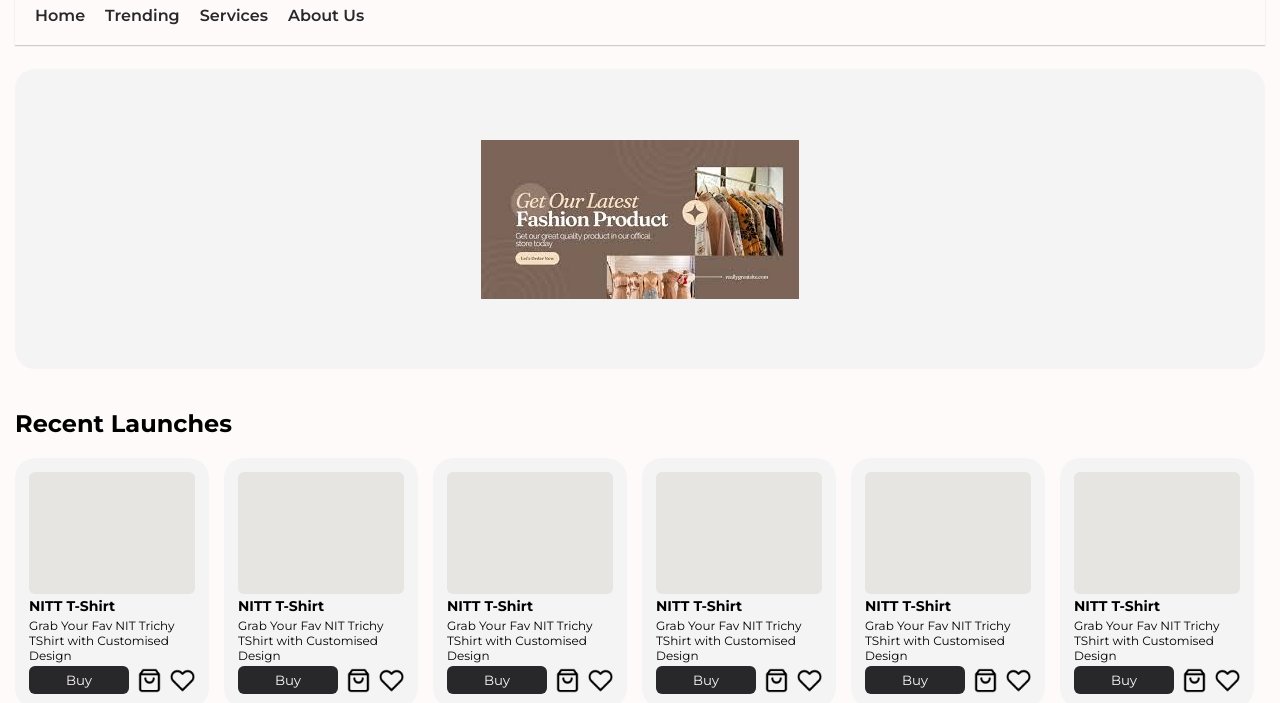
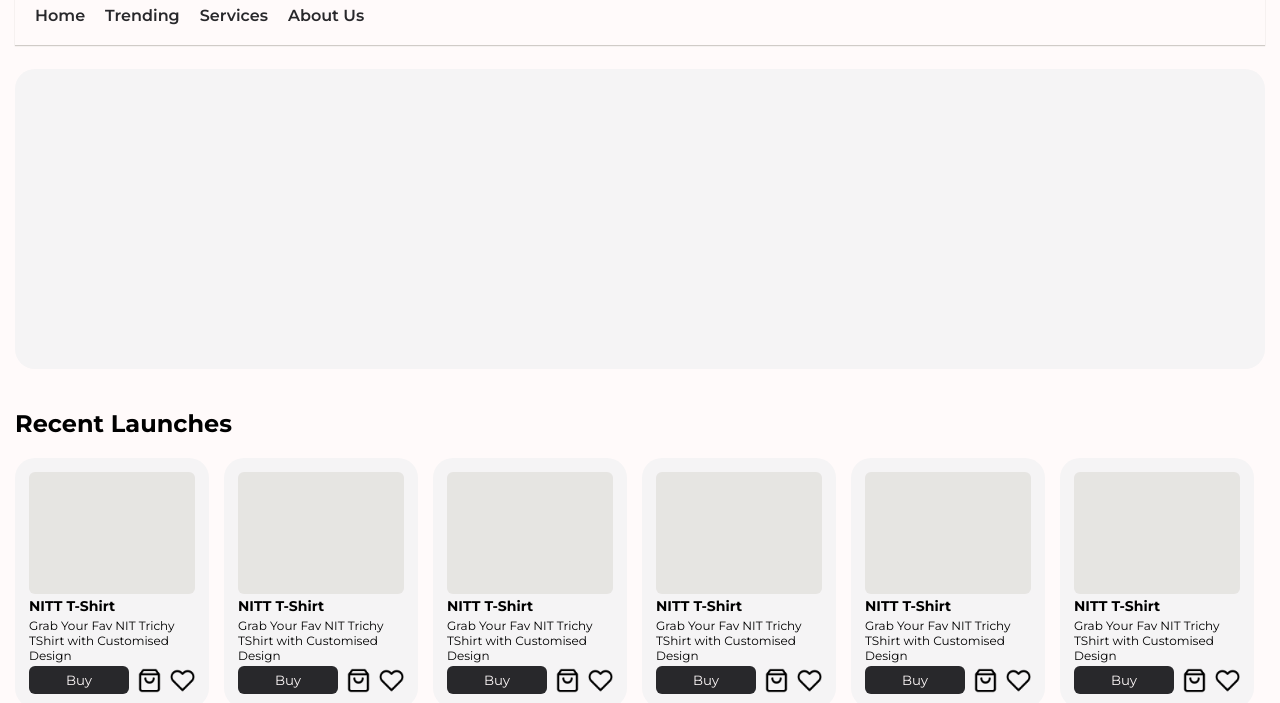
Before and after one commit to iamsanjaii/nitt-emarket, a plain HTML site: page index.html in a window 1280 px wide. Shown: the part 97-800 px from the top of the page. Drawn offline with Linux system fonts and the light colour scheme.

Commit message:
Add files via upload

```diff
--- a/index.html
+++ b/index.html
@@ -33,7 +33,7 @@
     </div>
    <div class="home">
     <div class="banner">
-        <img src="assets/banner2.jpeg"  alt="">
+
     </div>
     <h2>Recent Launches</h2>
     <div class="products-container">
```
